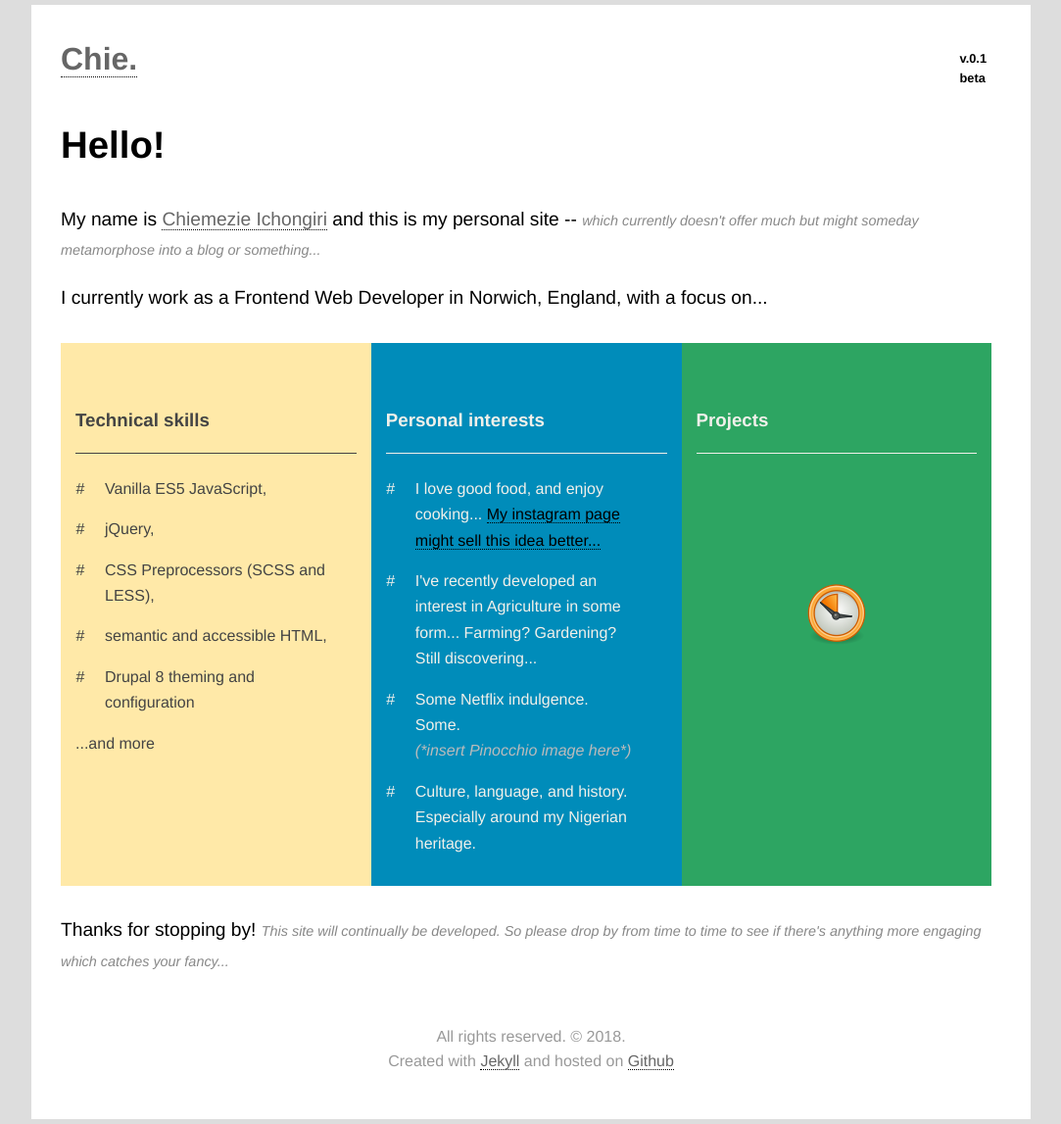
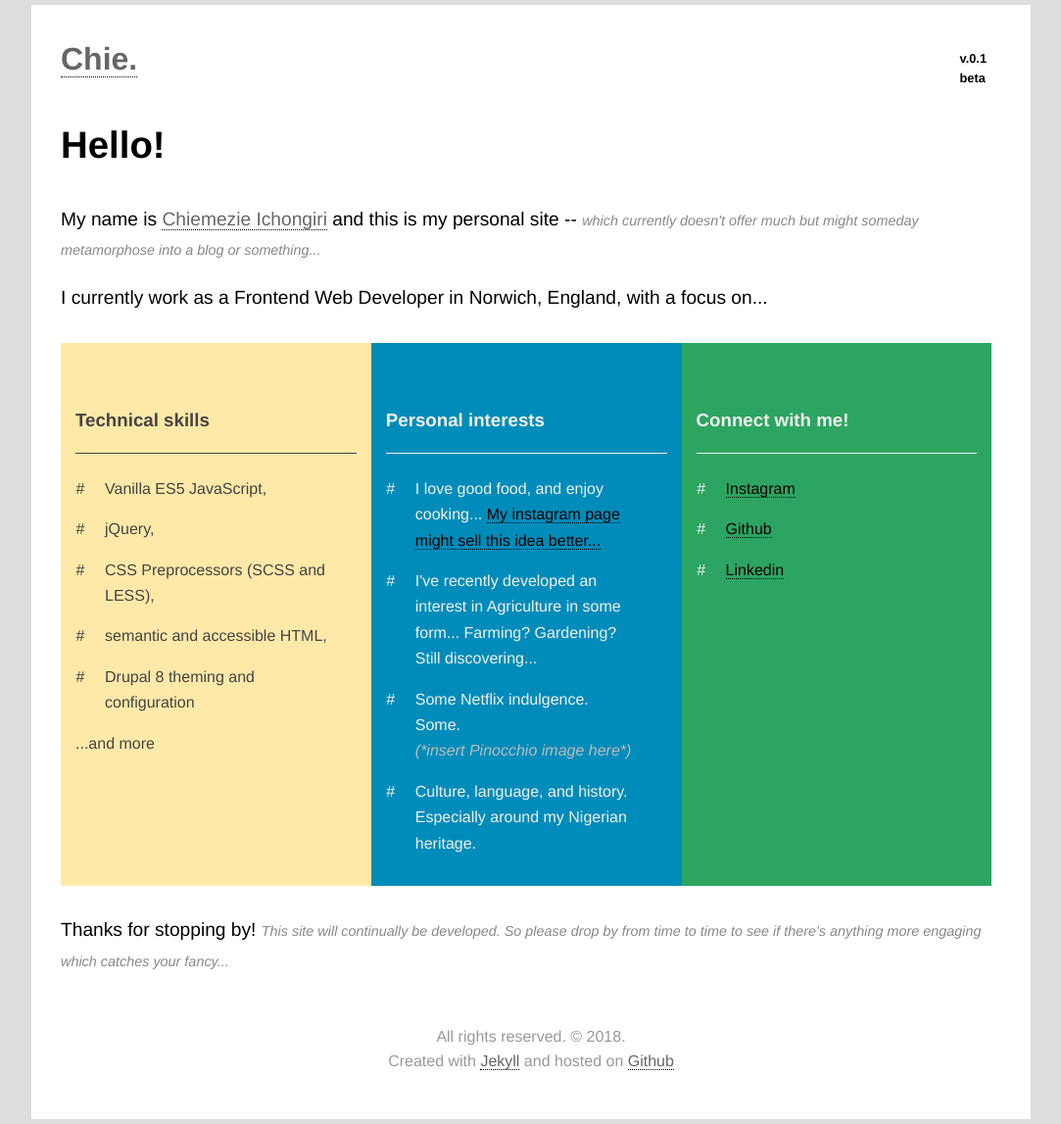
Before and after one commit to chiich/portfolio, a Jekyll site: the page built from index.html, in a window 1280 px wide. Shown: the whole page at 98% size, without its empty margins (98-1181 px from the left). Built offline with Jekyll 4.4.1, drawn with Linux system fonts in a browser that asks for light colours; some web fonts are replaced.

Commit message:
Added c2a for social media

```diff
--- a/index.html
+++ b/index.html
@@ -26,9 +26,11 @@
   </div></div>
 
   <div class="one-third green"><div class="inner">
-      <h3>Projects</h3>
-      <ul class="projects">
-        <li><img src="{{site.url}}/assets/images/coming-soon.png" alt="Details about my 'Projects' are coming soon"></li>
+      <h3>Connect with me!</h3>
+      <ul class="connect">
+        <li class="brief"><a href="https://instagram.com/ichongiribc" title="Visit my Instagram page">Instagram</a></li>
+        <li class="brief"><a href="https://github.com/chiich" title="Visit my Github page">Github</a></li>
+        <li class="brief"><a href="https://uk.linkedin.com/in/ichongiric" title="Visit my Linkedin page">Linkedin</a></li>
       </ul>
 
   </div></div>
```
